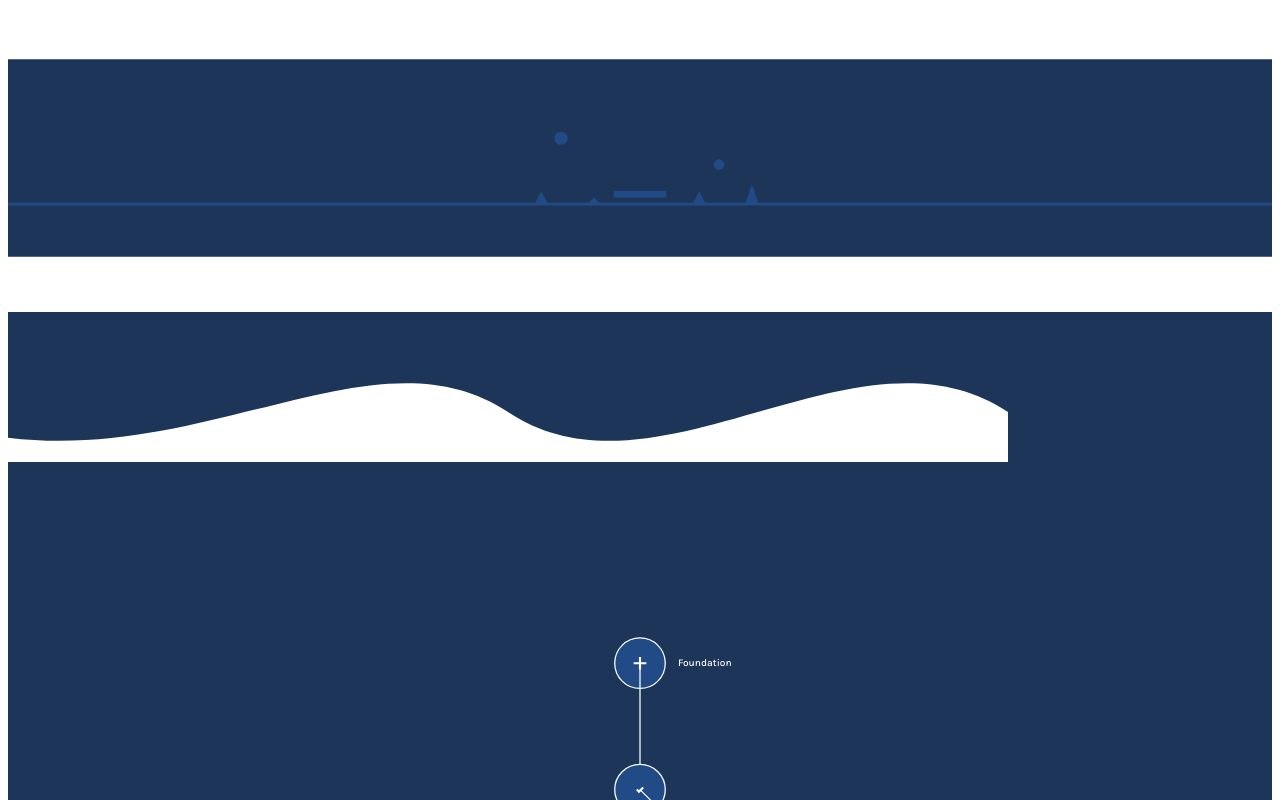
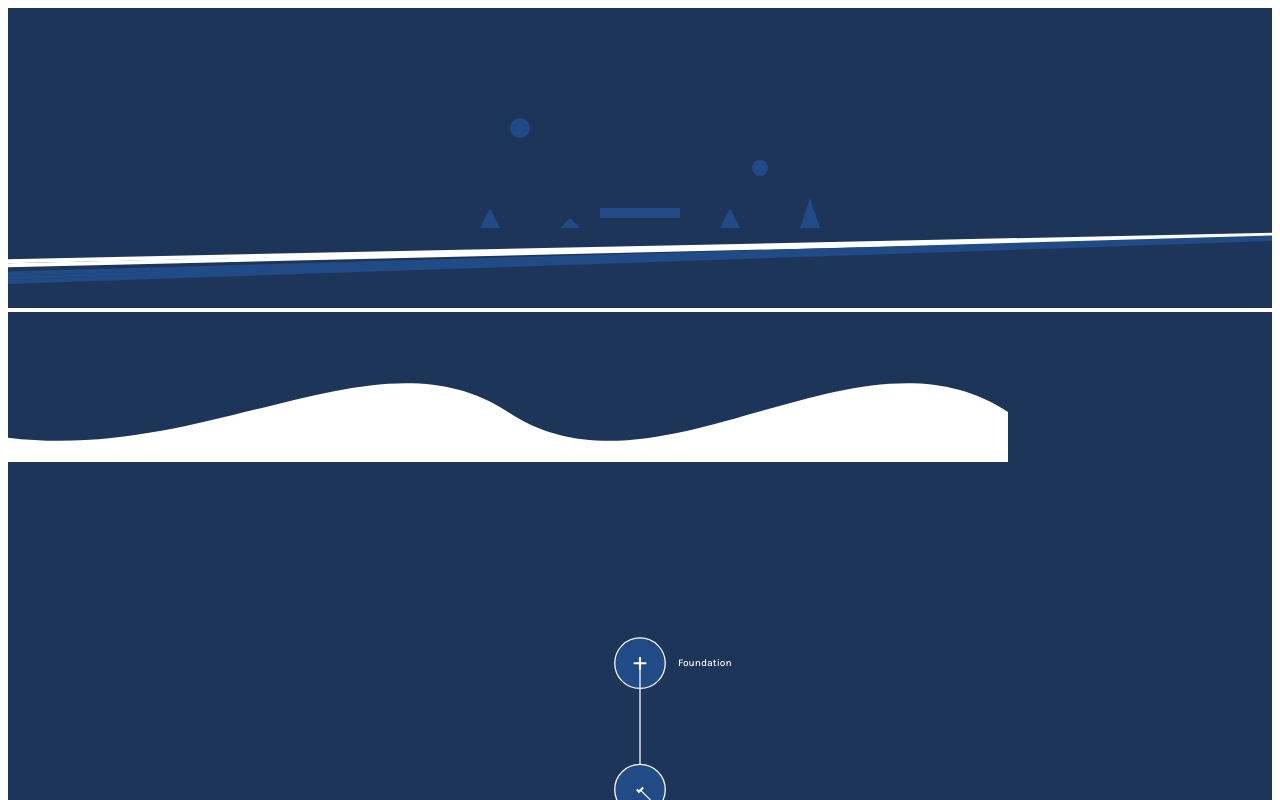
Before and after one commit to CasperGrey/roadmap-tree, a React (Create React App) app: page / in a window 1280 px wide. Shown: the top 800 px of the page. Built offline with nearby package versions, Linux system fonts and the light colour scheme.

Commit message:
sigh more svg css

```diff
--- a/src/components/decorative/Shapes.tsx
+++ b/src/components/decorative/Shapes.tsx
@@ -1,22 +1,26 @@
 // src/components/decorative/Shapes.tsx
 export function HeaderDecoration() {
     return (
-        <svg xmlns="http://www.w3.org/2000/svg" viewBox="0 0 1920 300" width="100%" height="300" className="w-full">
-            <rect width="100%" height="300" fill="#1C3559" />
+        <svg xmlns="http://www.w3.org/2000/svg" viewBox="0 0 1920 300" width="100%" height="300" preserveAspectRatio="xMidYMid slice" className="w-full">
+            <rect width="100%" height="300" fill="#1C3559"/>
 
             {/* Horizon Line */}
-            <line x1="0" y1="220" x2="1920" y2="220" stroke="#204B87" strokeWidth="4" />
+            <line x1="0" y1="260" x2="1920" y2="220" stroke="white" strokeWidth="4"/>
+            <line x1="0" y1="265" x2="1920" y2="220" stroke="white" strokeWidth="4"/>
+            <line x1="0" y1="275" x2="1920" y2="220" stroke="#204B87" strokeWidth="4"/>
+            <line x1="0" y1="280" x2="1920" y2="220" stroke="#204B87" strokeWidth="4"/>
+            <line x1="0" y1="285" x2="1920" y2="220" stroke="#204B87" strokeWidth="4"/>
 
             {/* Small Abstract Trees */}
-            <polygon points="800,220 810,200 820,220" fill="#204B87" />
-            <polygon points="1120,220 1130,190 1140,220" fill="#204B87" />
-            <polygon points="880,220 890,210 900,220" fill="#204B87" />
-            <polygon points="1040,220 1050,200 1060,220" fill="#204B87" />
+            <polygon points="800,220 810,200 820,220" fill="#204B87"/>
+            <polygon points="1120,220 1130,190 1140,220" fill="#204B87"/>
+            <polygon points="880,220 890,210 900,220" fill="#204B87"/>
+            <polygon points="1040,220 1050,200 1060,220" fill="#204B87"/>
 
             {/* Additional Geometric Shapes */}
-            <circle cx="840" cy="120" r="10" fill="#204B87" />
-            <circle cx="1080" cy="160" r="8" fill="#204B87" />
-            <rect x="920" y="200" width="80" height="10" fill="#204B87" />
+            <circle cx="840" cy="120" r="10" fill="#204B87"/>
+            <circle cx="1080" cy="160" r="8" fill="#204B87"/>
+            <rect x="920" y="200" width="80" height="10" fill="#204B87"/>
         </svg>
     );
 }
```
